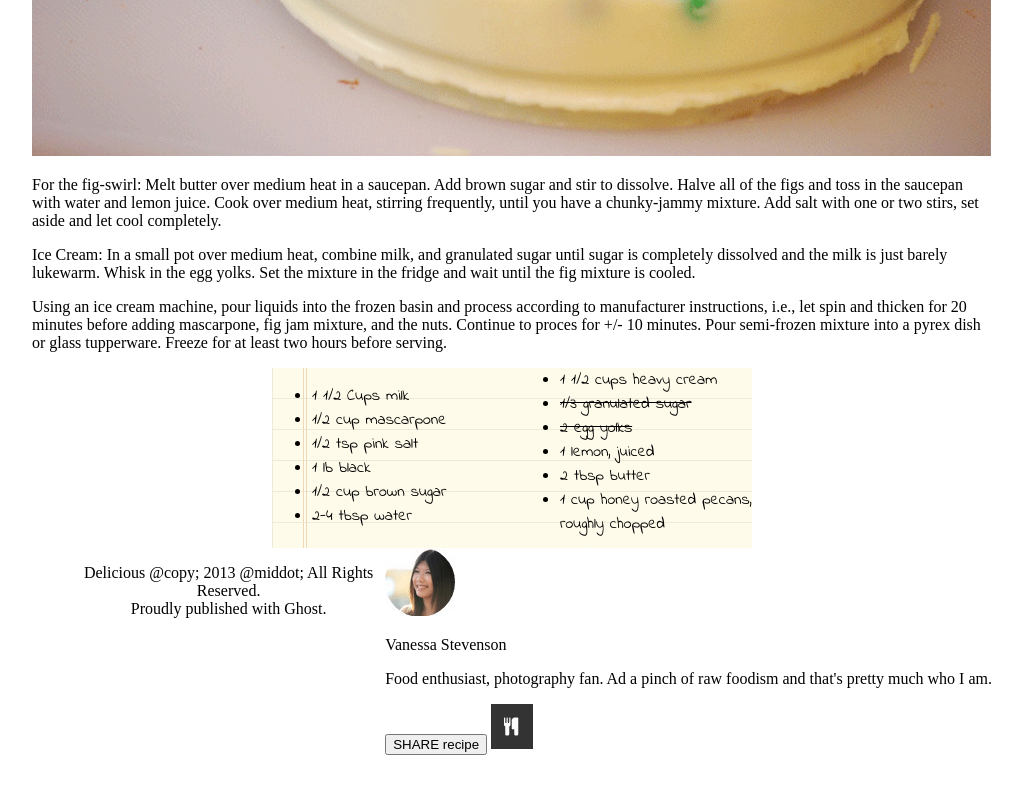
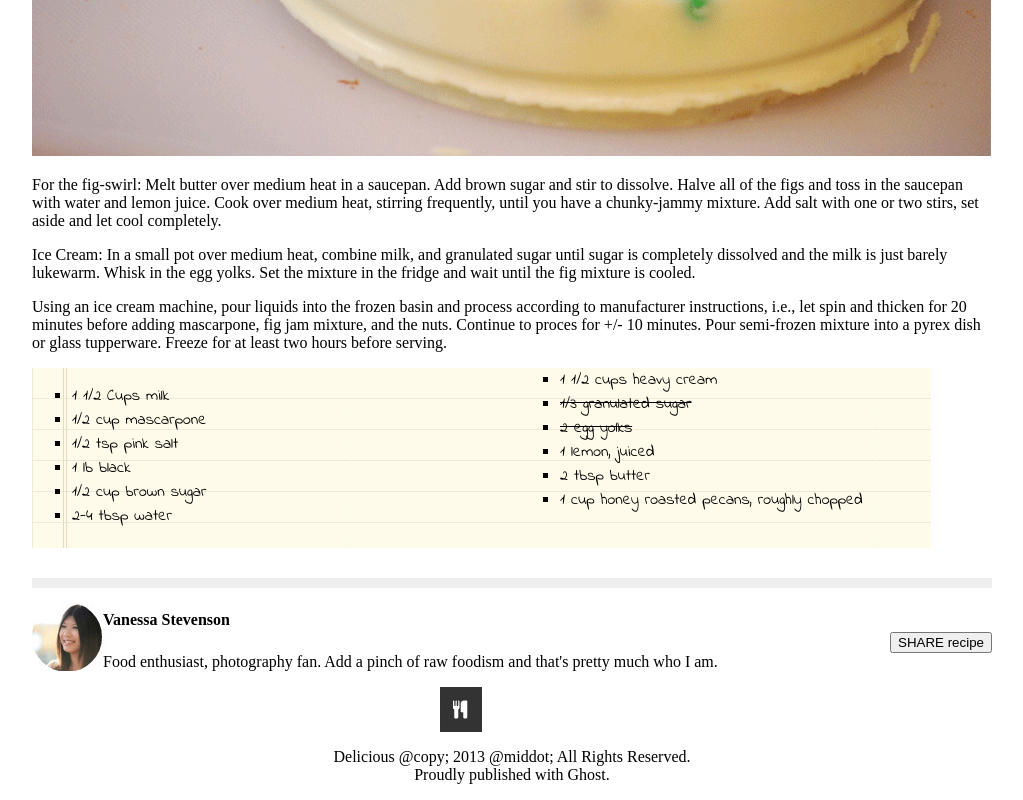
Before and after one commit to icathaid/chocolate-pizza, a plain HTML site: page index.html in a window 1280 px wide. Shown: the part 728-1528 px from the top of the page, without its empty margins (128-1151 px from the left). Before the commit the page ends 1483 px from the top, so only its background shows below. Drawn offline with Linux system fonts and the light colour scheme; a web font is replaced by a local one.

Commit message:
committing css changes

```diff
--- a/css/style.css
+++ b/css/style.css
@@ -1,35 +1,54 @@
 #notecard {
     display: block;
     font-family: 'Indie Flower', sans-serif;
-    margin-left: auto;
-    margin-right: auto;
-    width: 50%;
     height: 180px;
     background-image: url("../img/list-bg.png");
     background-repeat: no-repeat;
     column-count: 2;
     column-width: auto;
+    margin-bottom: 30px;
+    margin-left: 0 auto;
+    margin-right: 0 auto;
+}
+#notecard ul {
     list-style-type: square;
 }
-
 #strikethrough {
     text-decoration: line-through;
 }
 #vanessa {
-    display: inline-block;
-    float: right;
+    border-top-style: outset;
+    border-top-width: 10px;
+    padding-top: 15px;
 }
 #vanessaimg {
     display: inline-block;
-    margin-left: 0px;
+    float: left;
 }
 #footer {
     display: block;
     text-align: center;
     list-style: none;
-    margin-left: auto;
-    margin-right: auto;
+    margin: 0 auto;
 }
-#logo {
+#bottomlogo {
+    display: block;
+    margin: 0 auto;
+}
+#authorname {
+    position: relative;
+    font-weight: bold;
+    top: -8px;
+}
+#authorbio {
+    position: relative;
+}
+button {
+    float: right;
     display: inline-block;
+    position: relative;
+    top: -55px;
 }
+#copyright {
+    text-align: center;
+}
--- a/index.html
+++ b/index.html
@@ -66,16 +66,16 @@
 </div>
 <div id="vanessa">
 <img id="vanessaimg" src="img/van-pic.png" alt="Vanessa Stevenson"></img>
-<p>Vanessa Stevenson<p>
-<p>Food enthusiast, photography fan.  Ad a pinch of raw foodism and that's pretty much who I am.</p>
+<p id="authorname">Vanessa Stevenson</p>
+<p id="authorbio">Food enthusiast, photography fan.  Add a pinch of raw foodism and that's pretty much who I am.</p>
 <button>SHARE recipe</button>
-<img id"logo" src="img/logo.png"/>
 </div>
 <footer>
-<ul id="footer">
-  <li>Delicious @copy; 2013 @middot; All Rights Reserved.</li>
-  <li>Proudly published with Ghost.</li>
-</ul>
+    <img id="bottomlogo" src="img/logo.png"/>
+<p id="copyright">
+  Delicious @copy; 2013 @middot; All Rights Reserved. <br>
+  Proudly published with Ghost.</br>
+</p>
 </footer>
 </main>
 </body>
```
